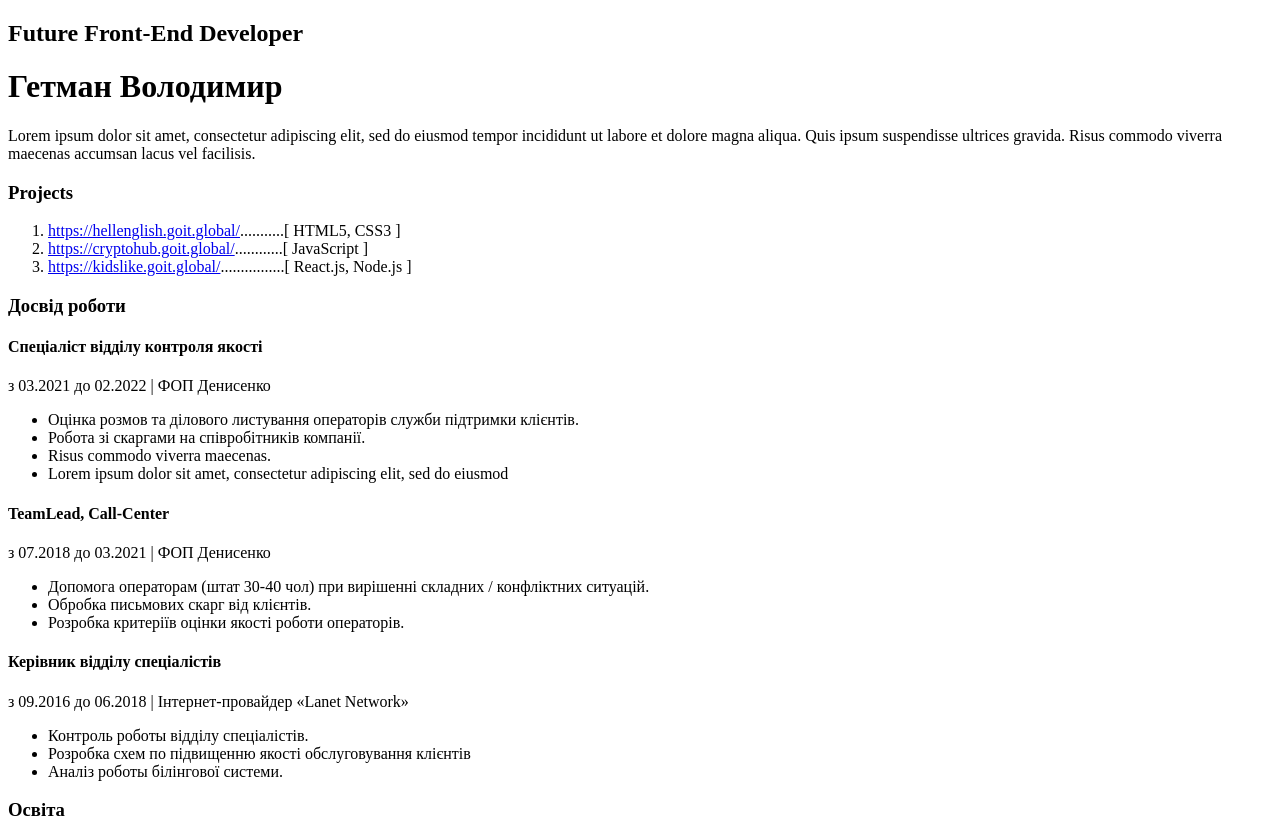
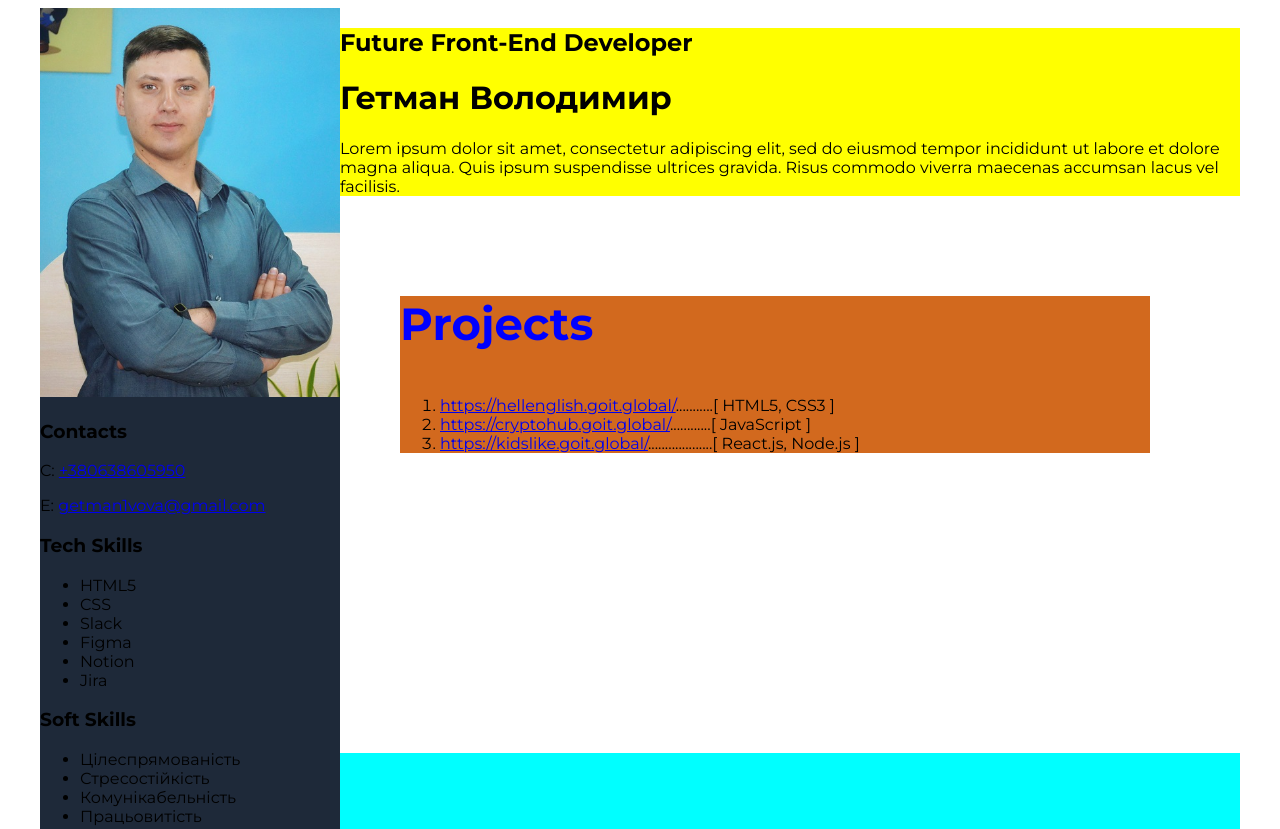
Before and after one commit to aragorn-ua/Resume, a plain HTML site: page index.html in a window 1280 px wide. Shown: the top 829 px of the page. Drawn offline with Linux system fonts and the light colour scheme.

Commit message:
add styles

```diff
--- a/Styles/styles.css
+++ b/Styles/styles.css
@@ -0,0 +1,55 @@
+body {
+  font-family: 'Montserrat', sans-serif;
+}
+
+/* main styles */
+.main {
+  display: flex;
+  flex-direction: row-reverse;
+  background-color: #e5e5e5;
+  width: 1200px;
+  margin: 0 auto;
+}
+/* sidebar styles */
+.sidebar {
+  background-color: #1e2939;
+}
+/* main-content styles */
+.main-content {
+  background-color: #ffffff;
+}
+/* aboute stryles */
+.about {
+  background-color: yellow;
+}
+
+/* project styles */
+.projects {
+  background: chocolate;
+  /* margin-top: 100px;
+  margin-bottom: 300px;
+  margin-left: 60px;
+  margin-right: 90px; */
+  margin: 100px 90px 300px 60px;
+  /* margin: 50px; */
+  /* margin: 100px 50px; */
+}
+.project-title {
+  font-size: 45px;
+  color: blue;
+}
+/* work styles */
+.work {
+  background: cyan;
+  /* padding-top: 100px;
+  padding-bottom: 50px;
+  padding-left: 20px;
+  padding-right: 40px; */
+  padding: 100px 40px 50px 20px;
+  /* padding: 50px; */
+  /* padding: 50px 100px; */
+}
+/* education stules */
+.education {
+  background-color: darkblue;
+}
--- a/index.html
+++ b/index.html
@@ -4,32 +4,37 @@
     <meta charset="UTF-8">
     <meta http-equiv="X-UA-Compatible" content="IE=edge">
     <meta name="viewport" content="width=device-width, initial-scale=1.0">
+    <link rel="preconnect" href="https://fonts.googleapis.com">
+    <link rel="preconnect" href="https://fonts.gstatic.com" crossorigin>
+    <link href="https://fonts.googleapis.com/css2?family=Montserrat:wght@400;700&display=swap" rel="stylesheet">
+    <link rel="stylesheet" href="/Styles/styles.css">
     <title>Resume_Vova</title>
 </head>
 <body>
 <!--Main-->
-<div>
+<div class="main">
     <!--Main content-->
-    <div>
-        <div><!--ABOUT ME-->
+    <div class="main-content">
+        <div class="about"><!--ABOUT ME-->
         <h2>Future Front-End Developer</h2>
         <h1>Гетман Володимир</h1>
         <p>Lorem ipsum dolor sit amet, consectetur adipiscing elit, sed do eiusmod tempor incididunt ut labore et dolore magna
-        aliqua. Quis ipsum suspendisse ultrices gravida. Risus commodo viverra maecenas accumsan lacus vel facilisis.</p>    </div>
-    <!--Project-->
-    <div>
-    <h3>Projects</h3>
+        aliqua. Quis ipsum suspendisse ultrices gravida. Risus commodo viverra maecenas accumsan lacus vel facilisis.</p>
+    </div>
+    <!--Projects-->
+    <div class="projects">
+    <h3 class="project-title">Projects</h3>
     <ol>
         <li> <a href="https://hellenglish.goit.global/">https://hellenglish.goit.global/</a>...........[ HTML5, CSS3 ]
         </li>
         <li> <a href="https://cryptohub.goit.global/">https://cryptohub.goit.global/</a>............[ JavaScript ]
         </li>
-        <li> <a href="https://kidslike.goit.global/">https://kidslike.goit.global/</a>................[ React.js, Node.js ]
+        <li> <a href="https://kidslike.goit.global/">https://kidslike.goit.global/</a>...................[ React.js, Node.js ]
         </li>
     </ol>
     </div>
     <!--Work Experience-->
-    <div>
+    <div class="work">
         <h3>Досвід роботи</h3>
         <!--Company 1-->
         <div>
@@ -64,7 +69,7 @@
         </div>
     </div>
     <!--Education-->
-    <div>
+    <div class="education">
         <h3>Освіта</h3>
         <h4>Кібернетико-технічний коледж</h4>
         <h5>Програмування</h5>
@@ -72,8 +77,8 @@
     </div>
     </div>
     <!--Sidebar-->
-    <aside>
-<img src="img/photo.jpg" alt="user photo">
+    <aside class="sidebar">
+<img src="img/photo.jpg" alt="user photo" width="300px">
 <!--Contacts-->
 <div><h3>Contacts</h3>
     <div>
```
